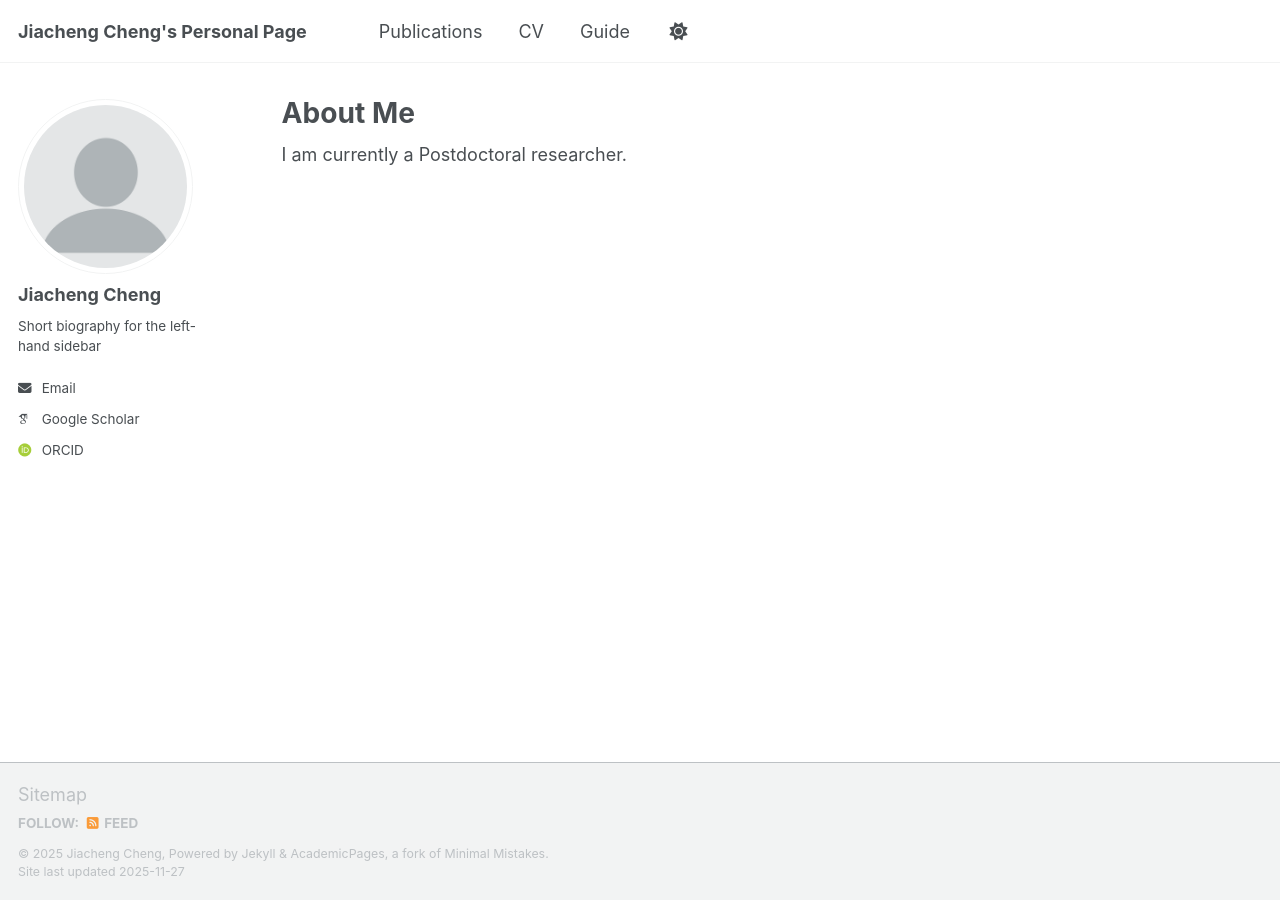
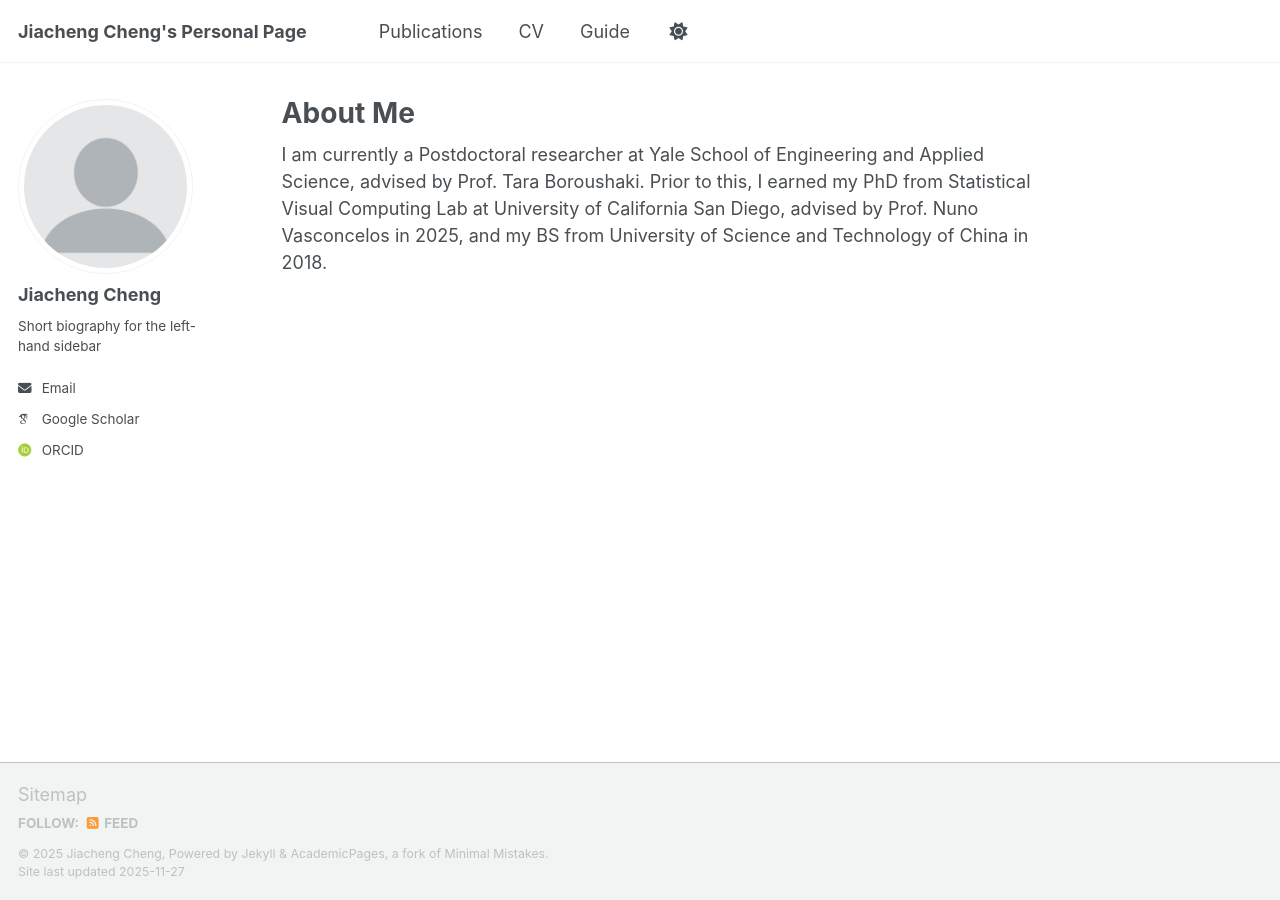
Before and after one commit to JiachengCheng96/JiachengCheng96.github.io, a Jekyll site: the page built from _pages/about.md, in a window 1280 px wide. Built offline with Jekyll 4.4.1, drawn with Linux system fonts in a browser that asks for light colours; some web fonts are replaced; a script that is not in the unit is left out.

Commit message:
Update about.md

```diff
--- a/_pages/about.md
+++ b/_pages/about.md
@@ -7,4 +7,4 @@ redirect_from:
   - /about.html
 ---
 
-I am currently a Postdoctoral researcher.
+I am currently a Postdoctoral researcher at Yale School of Engineering and Applied Science, advised by Prof. Tara Boroushaki. Prior to this, I earned my PhD from Statistical Visual Computing Lab at University of California San Diego, advised by Prof. Nuno Vasconcelos in 2025, and my BS from University of Science and Technology of China in 2018.
```
